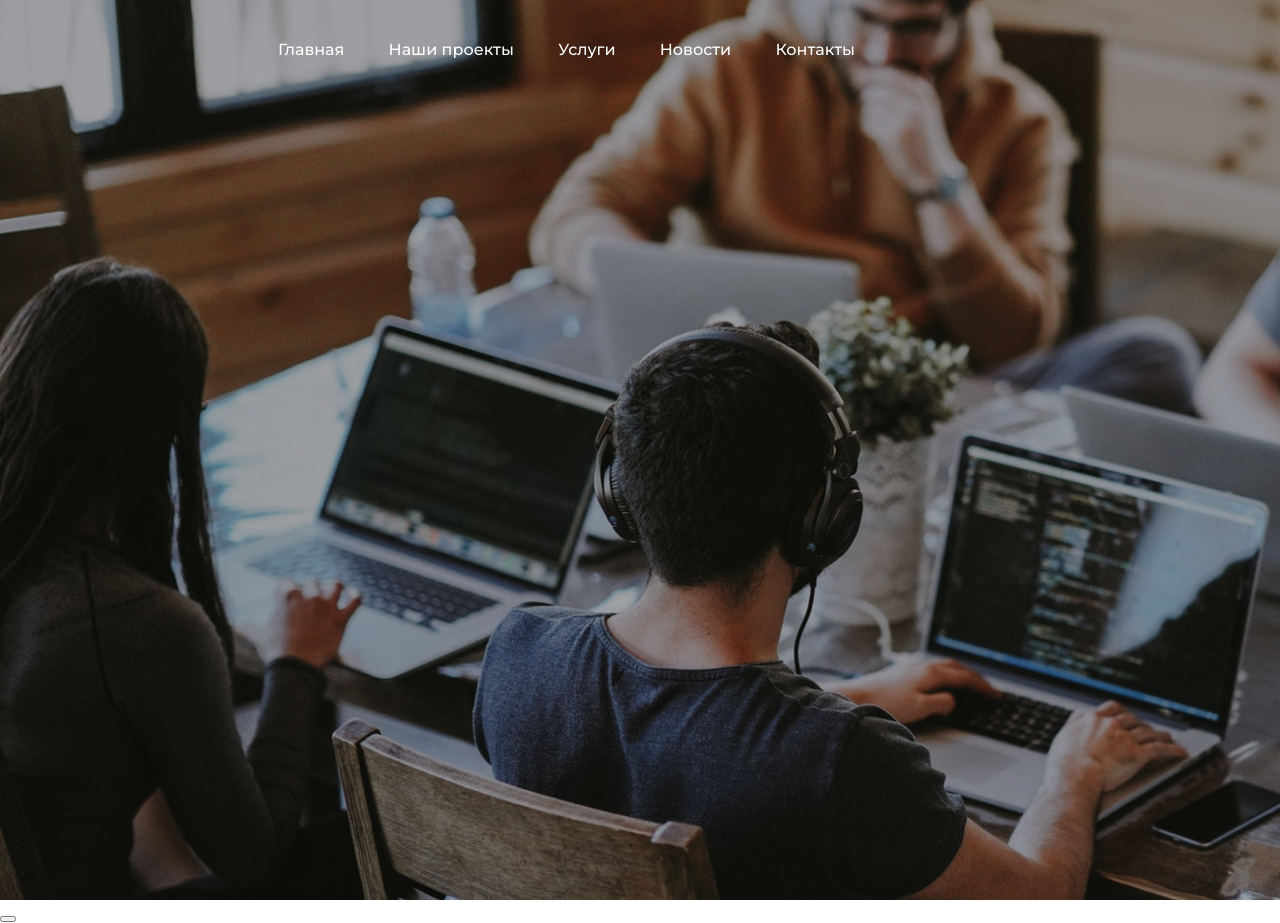
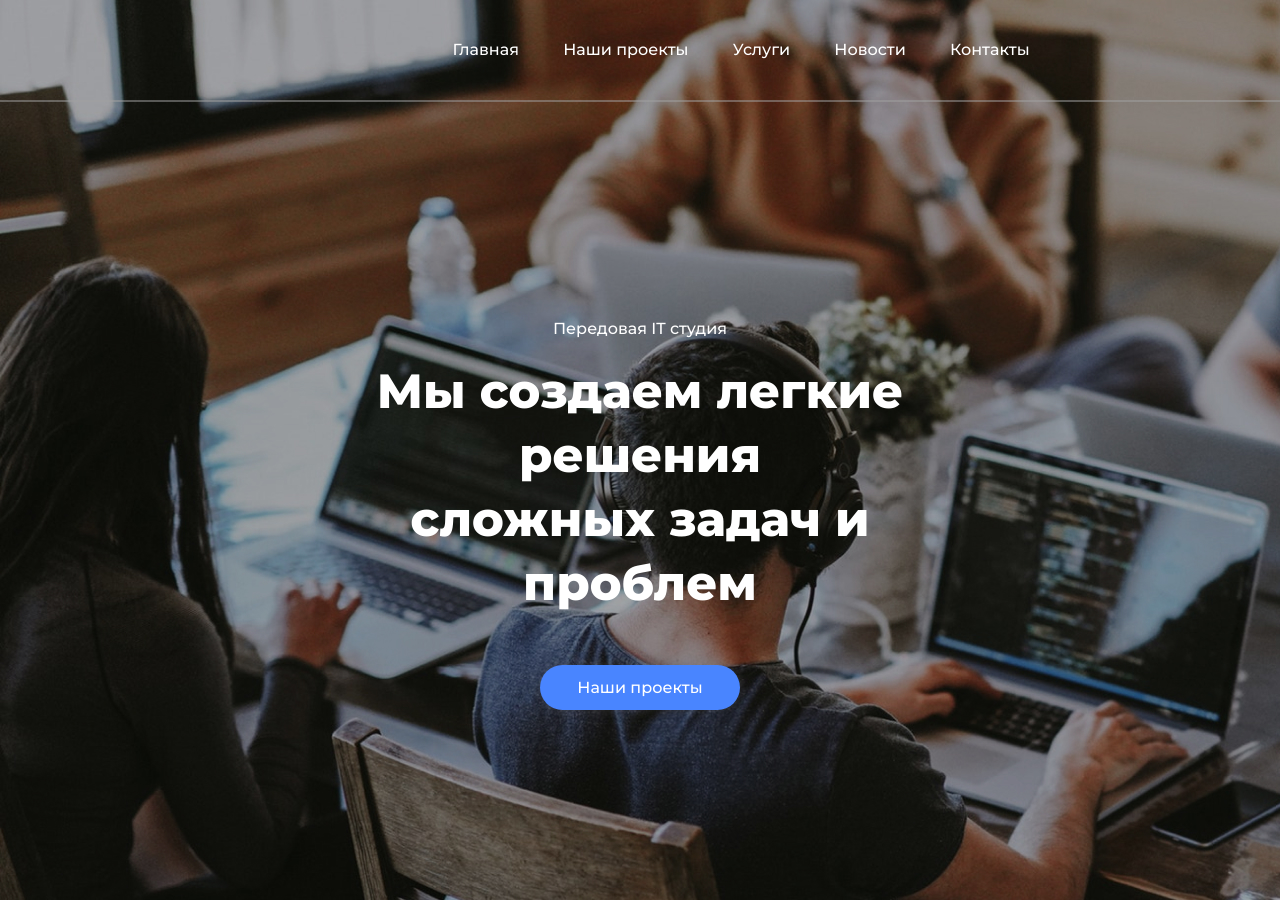
Before and after one commit to Bakalina/Template, a website: page index.html in a window 1280 px wide. Drawn offline with Linux system fonts and the light colour scheme.

Commit message:
header end

```diff
--- a/index.html
+++ b/index.html
@@ -1,5 +1,5 @@
 <!DOCTYPE html>
-<html lang="en">
+<html lang="ru">
 
 <head>
     <meta charset="UTF-8">
@@ -25,9 +25,11 @@
             </ul>
         </nav>
         <span></span>
-        <p></p>
-        <p></p>
-        <button></button>
+        <div class="header-info">
+            <p>Передовая IT студия</p>
+            <p>Мы создаем легкие решения <br> сложных задач и проблем</p>
+            <button>Наши проекты</button>
+        </div>
     </header>
 </body>
 
--- a/styles/_header.scss
+++ b/styles/_header.scss
@@ -1,4 +1,4 @@
-/* start block header */
+/* Start  header */
 
 .header {
     @extend %block-width;
@@ -8,23 +8,83 @@
     .header-nav {
         position: absolute;
         top: 40px;
-        right: 405px;
+        right: 18%;
 
         li {
             display: inline-block;
-            padding:0 20px 39px 20px;
+            padding: 0 20px 39px 20px;
+
             a {
                 text-decoration: none;
-                font-style: normal;
                 font-weight: 500;
-                font-size: $text-size+2;
+                font-size: $text-size;
                 line-height: 20px;
                 color: #ffffff;
             }
 
             &:hover {
-                border-bottom:2px solid #ffffff ;
+                border-bottom: 2px solid #ffffff;
+            }
+        }
+    }
+
+    span {
+        position: absolute;
+        top: 100px;
+        left: 0;
+        width: 100%;
+        border: 1px solid hsla(0, 0%, 63%, 0.5);
+    }
+
+    .header-info {
+
+        position: absolute;
+        top: 319px;
+        left: 50%;
+        transform: translate(-50%);
+
+        & p:first-of-type {
+            text-align: center;
+            font-weight: 500;
+            font-size: $text-size;
+            line-height: 20px;
+            color: #ffffff;
+        }
+
+        & p:last-of-type {
+            margin-top: $size*2;
+            font-weight: 800;
+            font-size: $text-size+32;
+            line-height: 64px;
+            text-align: center;
+            color: #FFFFFF;
+        }
+
+        button {
+            margin-left: 50%;
+            transform: translate(-50%);
+            margin-top: 50px;
+            background: #4985FF;
+            box-shadow: 0px 0px 10px rgba(111, 111, 111, 0.25);
+            border-radius: 30px;
+            border: 0;
+            font-weight: 500;
+            font-size: $text-size;
+            line-height: 20px;
+            text-align: center;
+            color: #FFFFFF;
+            width: 200px;
+            height: 45px;
+
+            &:focus {
+                outline: none;
+            }
+
+            &:hover {
+                cursor: pointer;
             }
         }
     }
 }
+
+/* End header */
--- a/styles/style.scss
+++ b/styles/style.scss
@@ -3,7 +3,9 @@
     margin: 0 auto;
 }
 
-$text-size: 14px;
+$text-size: 16px;
+$size: 10px;
+
 
 @import 'header';
 
```
Also changed, not shown: styles/style.css.
